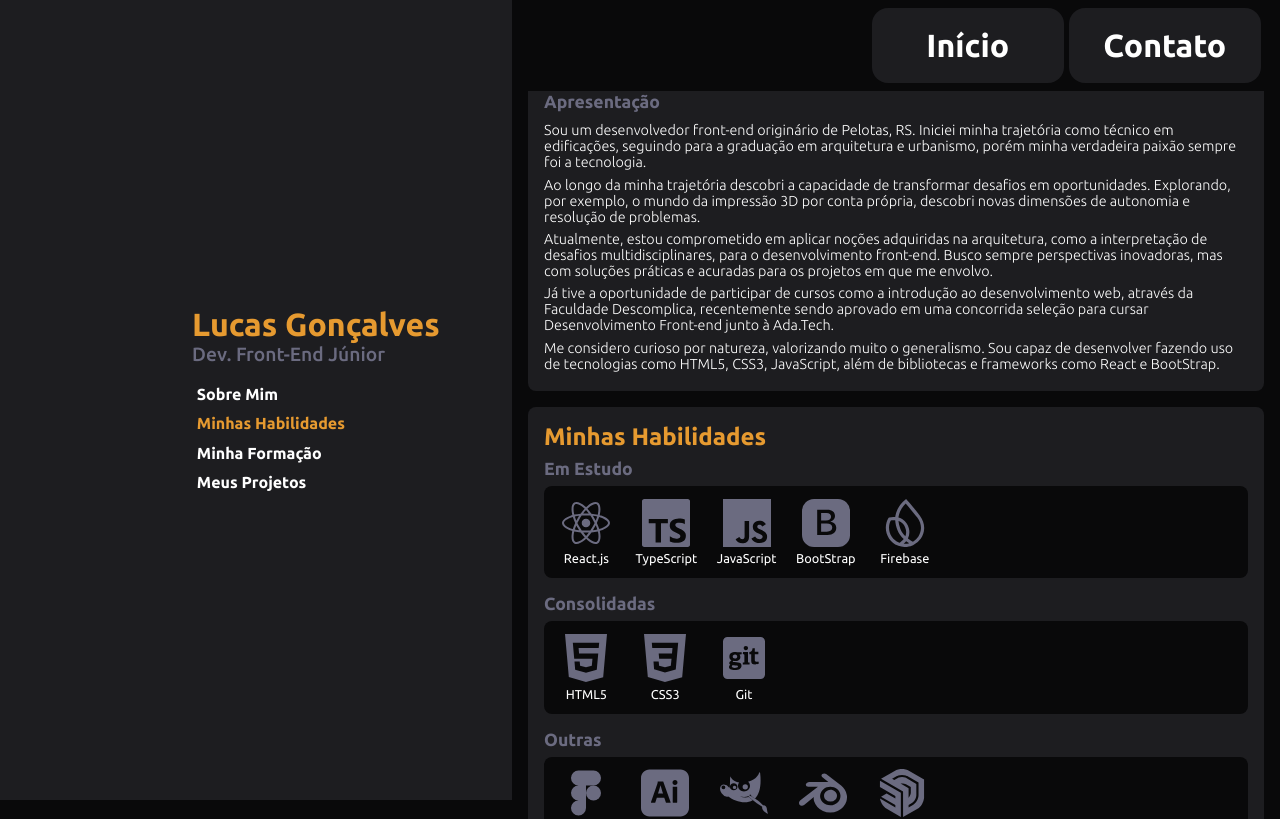
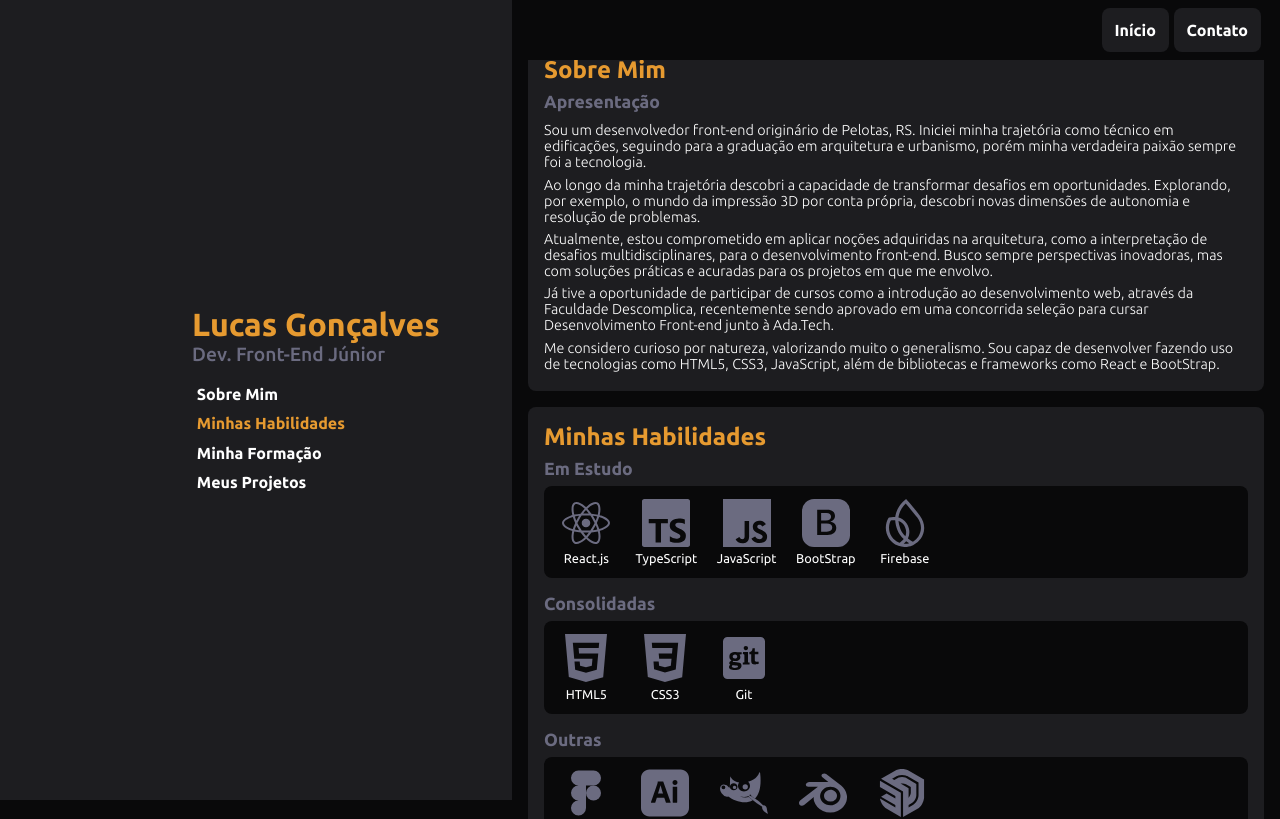
Before and after one commit to lukesgon/portfolio, a React (Vite) app: page /#/ in a window 1280 px wide. Shown: the top 819 px of the page. Built offline with nearby package versions, Linux system fonts and the light colour scheme.

Commit message:
reponsive update

```diff
--- a/src/components/Button/styles.css
+++ b/src/components/Button/styles.css
@@ -34,11 +34,10 @@
 
 @media only screen and (min-width: 720px) and (orientation: landscape) {
     .nav-button {
-        font-size: 2rem;
+        font-size: 1rem;
 
-        padding: 1.2rem;
-        min-width: 12rem;
-        border-radius: 1rem;
+        padding: 0.8rem;
+        border-radius: 0.5rem;
 
         text-align: center;
     }
```
